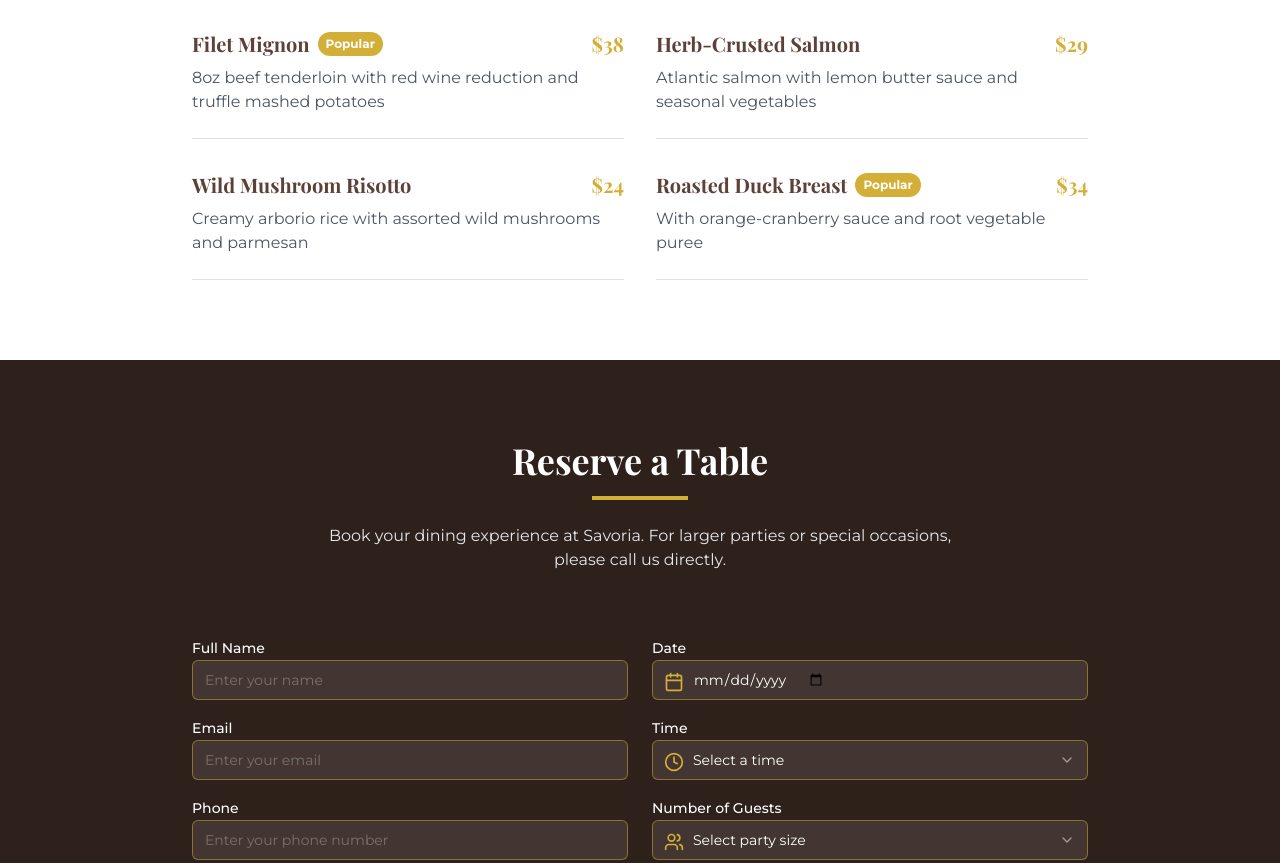
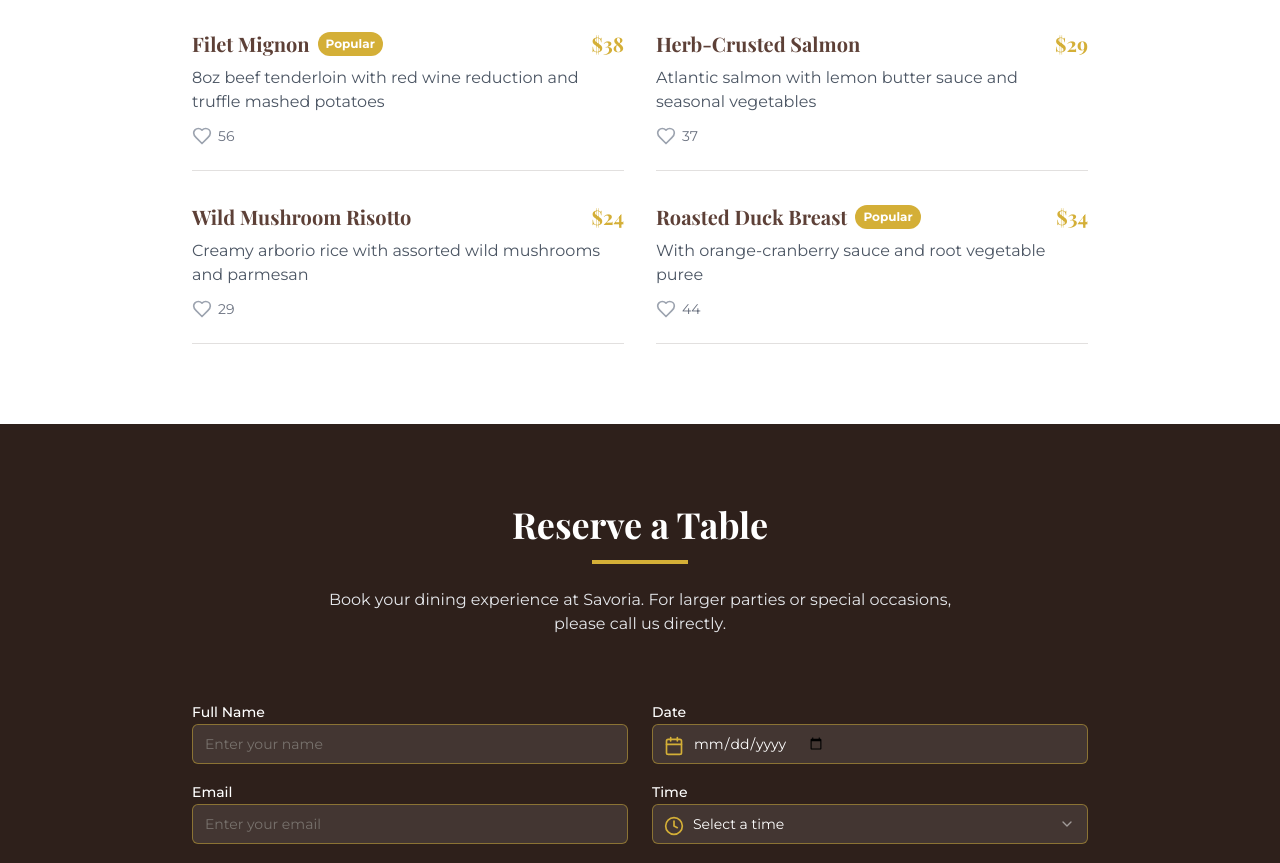
Before and after one commit to Marciellepaula/tasty-react-menu-builder, a React (Vite) app: page / in a window 1280 px wide. Shown: the part 2040-2903 px from the top of the page. Built offline with nearby package versions, Linux system fonts and the light colour scheme; a web font is replaced by a local one.

Commit message:
Add like and vote functionality
Implement like and vote features using heart icons.

```diff
--- /dev/null
+++ b/src/components/FoodRating.tsx
@@ -0,0 +1,60 @@
+
+import React, { useState, useEffect } from 'react';
+import { Heart } from 'lucide-react';
+import { toast } from 'sonner';
+
+interface FoodRatingProps {
+  itemId: number;
+  initialLikes?: number;
+}
+
+const FoodRating = ({ itemId, initialLikes = 0 }: FoodRatingProps) => {
+  const [likes, setLikes] = useState(initialLikes);
+  const [hasLiked, setHasLiked] = useState(false);
+
+  // Carregar estado de curtida do localStorage ao iniciar
+  useEffect(() => {
+    const likedItems = JSON.parse(localStorage.getItem('likedItems') || '{}');
+    if (likedItems[itemId]) {
+      setHasLiked(true);
+    }
+  }, [itemId]);
+
+  const handleLike = () => {
+    const likedItems = JSON.parse(localStorage.getItem('likedItems') || '{}');
+
+    if (hasLiked) {
+      // Remover curtida
+      setLikes(likes - 1);
+      setHasLiked(false);
+      delete likedItems[itemId];
+      toast.info('Você removeu sua curtida');
+    } else {
+      // Adicionar curtida
+      setLikes(likes + 1);
+      setHasLiked(true);
+      likedItems[itemId] = true;
+      toast.success('Obrigado pela sua curtida!');
+    }
+
+    localStorage.setItem('likedItems', JSON.stringify(likedItems));
+  };
+
+  return (
+    <div className="flex items-center gap-1.5">
+      <button
+        onClick={handleLike}
+        className="flex items-center gap-1 transition-all"
+        aria-label={hasLiked ? "Remover curtida" : "Curtir"}
+      >
+        <Heart
+          className={`transition-all duration-300 transform ${hasLiked ? "fill-restaurant-gold text-restaurant-gold scale-110" : "text-gray-400 hover:text-restaurant-gold"}`}
+          size={20}
+        />
+      </button>
+      <span className="text-sm text-gray-500">{likes}</span>
+    </div>
+  );
+};
+
+export default FoodRating;
--- a/src/components/Menu.tsx
+++ b/src/components/Menu.tsx
@@ -1,6 +1,7 @@
 
 import React, { useState } from 'react';
 import { Tabs, TabsContent, TabsList, TabsTrigger } from "@/components/ui/tabs";
+import FoodRating from './FoodRating';
 
 interface MenuItem {
   id: number;
@@ -8,6 +9,7 @@ interface MenuItem {
   description: string;
   price: string;
   popular?: boolean;
+  likes?: number;
 }
 
 const Menu = () => {
@@ -15,22 +17,22 @@ const Menu = () => {
 
   const menuItems: Record<string, MenuItem[]> = {
     starters: [
-      { id: 1, name: "Caprese Salad", description: "Fresh mozzarella, tomatoes, and basil drizzled with balsamic glaze", price: "$12" },
-      { id: 2, name: "Garlic Prawns", description: "Sautéed prawns with garlic, chili, and herb butter", price: "$16", popular: true },
-      { id: 3, name: "Wild Mushroom Bruschetta", description: "Toasted sourdough with creamy wild mushrooms and truffle oil", price: "$14" },
-      { id: 4, name: "Beef Carpaccio", description: "Thinly sliced raw beef with capers, arugula, and parmesan", price: "$18" }
+      { id: 1, name: "Caprese Salad", description: "Fresh mozzarella, tomatoes, and basil drizzled with balsamic glaze", price: "$12", likes: 24 },
+      { id: 2, name: "Garlic Prawns", description: "Sautéed prawns with garlic, chili, and herb butter", price: "$16", popular: true, likes: 42 },
+      { id: 3, name: "Wild Mushroom Bruschetta", description: "Toasted sourdough with creamy wild mushrooms and truffle oil", price: "$14", likes: 18 },
+      { id: 4, name: "Beef Carpaccio", description: "Thinly sliced raw beef with capers, arugula, and parmesan", price: "$18", likes: 31 }
     ],
     mains: [
-      { id: 5, name: "Filet Mignon", description: "8oz beef tenderloin with red wine reduction and truffle mashed potatoes", price: "$38", popular: true },
-      { id: 6, name: "Herb-Crusted Salmon", description: "Atlantic salmon with lemon butter sauce and seasonal vegetables", price: "$29" },
-      { id: 7, name: "Wild Mushroom Risotto", description: "Creamy arborio rice with assorted wild mushrooms and parmesan", price: "$24" },
-      { id: 8, name: "Roasted Duck Breast", description: "With orange-cranberry sauce and root vegetable puree", price: "$34", popular: true }
+      { id: 5, name: "Filet Mignon", description: "8oz beef tenderloin with red wine reduction and truffle mashed potatoes", price: "$38", popular: true, likes: 56 },
+      { id: 6, name: "Herb-Crusted Salmon", description: "Atlantic salmon with lemon butter sauce and seasonal vegetables", price: "$29", likes: 37 },
+      { id: 7, name: "Wild Mushroom Risotto", description: "Creamy arborio rice with assorted wild mushrooms and parmesan", price: "$24", likes: 29 },
+      { id: 8, name: "Roasted Duck Breast", description: "With orange-cranberry sauce and root vegetable puree", price: "$34", popular: true, likes: 44 }
     ],
     desserts: [
-      { id: 9, name: "Tiramisu", description: "Classic Italian dessert with coffee-soaked ladyfingers and mascarpone", price: "$10" },
-      { id: 10, name: "Crème Brûlée", description: "Rich custard topped with caramelized sugar", price: "$12", popular: true },
-      { id: 11, name: "Chocolate Lava Cake", description: "Warm chocolate cake with a molten center, served with vanilla ice cream", price: "$14" },
-      { id: 12, name: "Seasonal Fruit Tart", description: "Buttery pastry with vanilla custard and fresh seasonal fruits", price: "$11" }
+      { id: 9, name: "Tiramisu", description: "Classic Italian dessert with coffee-soaked ladyfingers and mascarpone", price: "$10", likes: 38 },
+      { id: 10, name: "Crème Brûlée", description: "Rich custard topped with caramelized sugar", price: "$12", popular: true, likes: 49 },
+      { id: 11, name: "Chocolate Lava Cake", description: "Warm chocolate cake with a molten center, served with vanilla ice cream", price: "$14", likes: 52 },
+      { id: 12, name: "Seasonal Fruit Tart", description: "Buttery pastry with vanilla custard and fresh seasonal fruits", price: "$11", likes: 33 }
     ]
   };
 
@@ -81,7 +83,8 @@ const Menu = () => {
                       </h3>
                       <span className="font-heading text-xl font-bold text-restaurant-gold">{item.price}</span>
                     </div>
-                    <p className="text-gray-600">{item.description}</p>
+                    <p className="text-gray-600 mb-3">{item.description}</p>
+                    <FoodRating itemId={item.id} initialLikes={item.likes} />
                   </div>
                 ))}
               </div>
--- a/src/index.css
+++ b/src/index.css
@@ -56,3 +56,26 @@
     @apply animate-fade-in;
   }
 }
+
+/* Animação para o heart */
+@keyframes heartBeat {
+  0% {
+    transform: scale(1);
+  }
+  14% {
+    transform: scale(1.3);
+  }
+  28% {
+    transform: scale(1);
+  }
+  42% {
+    transform: scale(1.3);
+  }
+  70% {
+    transform: scale(1);
+  }
+}
+
+.heart-beat {
+  animation: heartBeat 1s;
+}
```
